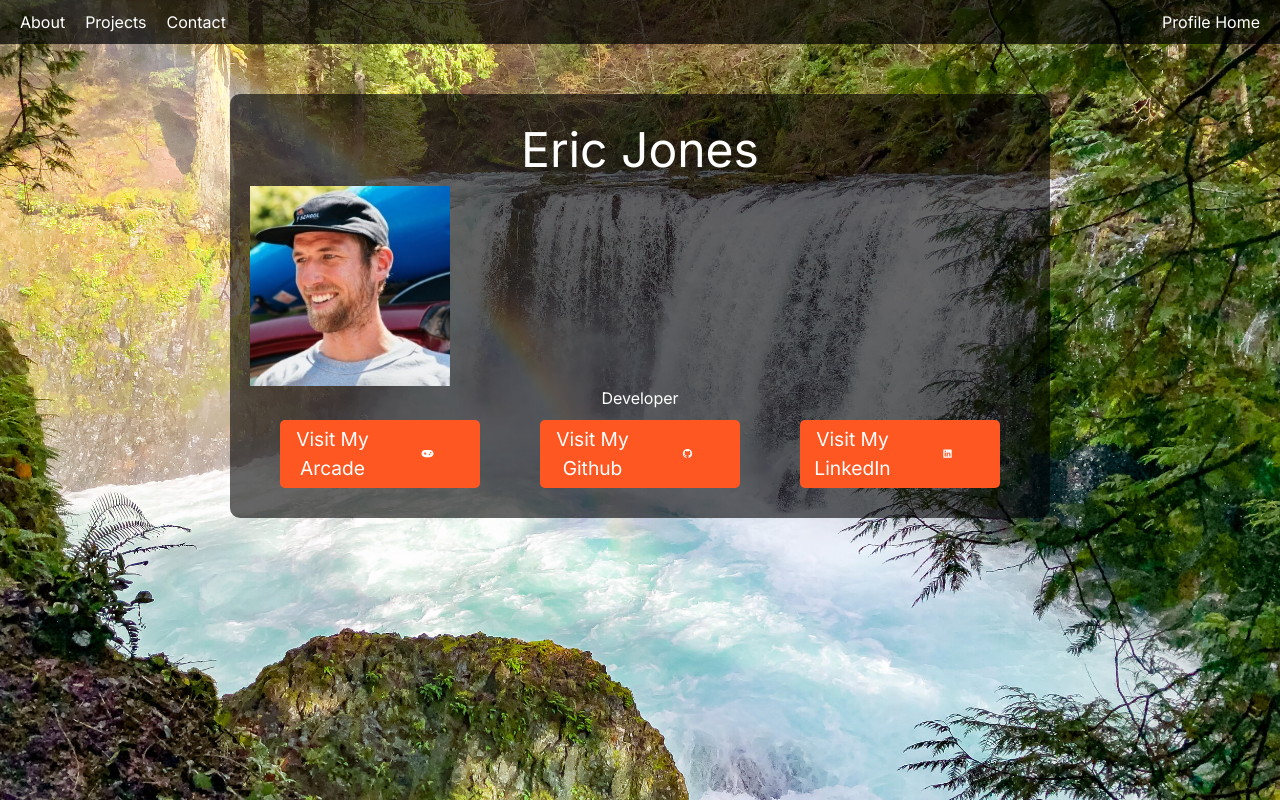
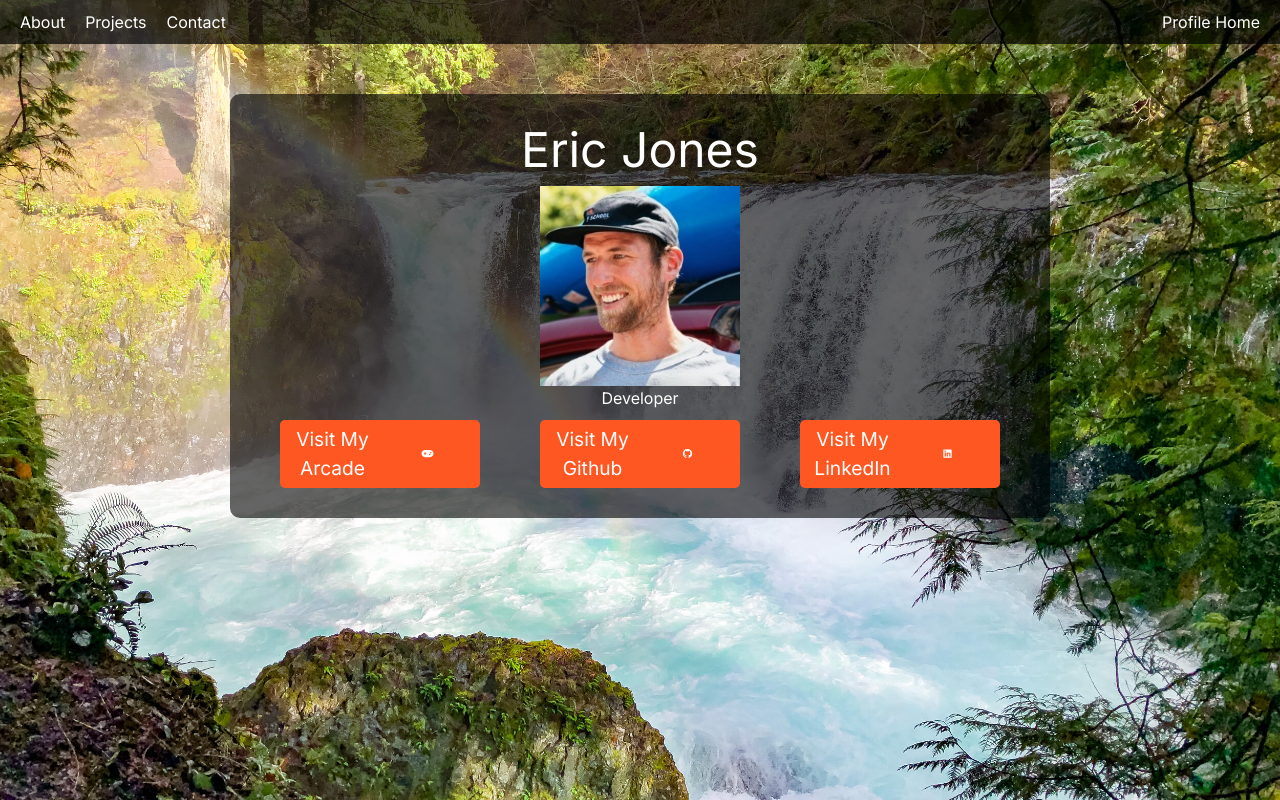
Before and after one commit to ericnatejones/portfolio-new, a Next.js app: page / in a window 1280 px wide. Built offline with nearby package versions, Linux system fonts and the light colour scheme.

Commit message:
wish it would work

```diff
--- a/package.json
+++ b/package.json
@@ -14,6 +14,7 @@
     "@fortawesome/free-solid-svg-icons": "^6.6.0",
     "@fortawesome/react-fontawesome": "^0.2.2",
     "autoprefixer": "^10.4.20",
+    "framer-motion": "^11.5.6",
     "lucide-react": "^0.445.0",
     "next": "14.2.5",
     "react": "^18",
--- a/src/app/page.js
+++ b/src/app/page.js
@@ -27,6 +27,7 @@ export default function Home() {
             src="/profile.jpg"
             width={200}
             height={200}
+            style={{display: "inline-block"}}
             alt="Picture of the author"
             priority={true}
           />
```
Also changed, not shown: 1 other file (tests, documents, lock files or other folders).
